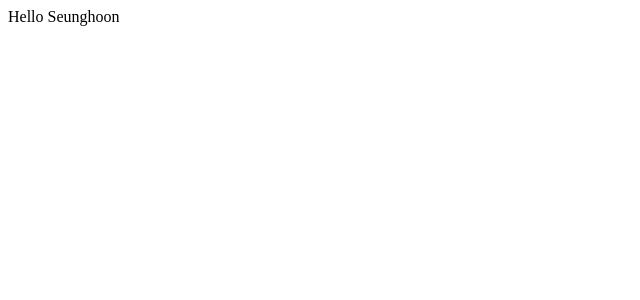
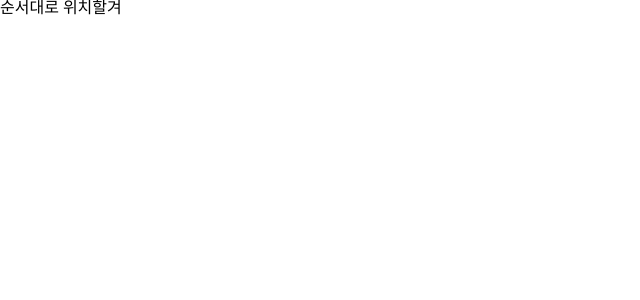
Before and after one commit to ihd0628/seunghoon-portfolio, a React (Create React App) app: page / in a window 1280 px wide. Shown: the top 300 px of the page, without its empty margins (0-640 px from the left). Built offline with nearby package versions, Linux system fonts and the light colour scheme.

Commit message:
chore : styled-component 환경 세팅

```diff
--- a/package.json
+++ b/package.json
@@ -10,6 +10,7 @@
     "react-dom": "^18.2.0",
     "react-scripts": "5.0.1",
     "styled-components": "^5.3.6",
+    "styled-reset": "^4.4.4",
     "web-vitals": "^2.1.4"
   },
   "scripts": {
--- /dev/null
+++ b/src/App.tsx
@@ -0,0 +1,7 @@
+import React from 'react';
+
+function App() {
+  return <div>순서대로 위치할겨</div>;
+}
+
+export default App;
--- a/src/index.js
+++ b/src/index.js
@@ -1,13 +1,15 @@
 import React from 'react';
 import ReactDOM from 'react-dom/client';
+import { ThemeProvider } from 'styled-components';
+import GlobalStyle from './styles/GlobalStyle';
+import theme from './styles/theme';
+import variables from './styles/variables';
+import App from './App';
 
 const root = ReactDOM.createRoot(document.getElementById('root'));
 root.render(
-  <React.StrictMode>
-    <div>Hello Seunghoon</div>
-  </React.StrictMode>,
+  <ThemeProvider theme={{ style: theme, variables }}>
+    <GlobalStyle />
+    <App />
+  </ThemeProvider>,
 );
-
-// If you want to start measuring performance in your app, pass a function
-// to log results (for example: reportWebVitals(console.log))
-// or send to an analytics endpoint. Learn more: https://bit.ly/CRA-vitals
--- /dev/null
+++ b/src/styles/GlobalStyle.tsx
@@ -0,0 +1,15 @@
+import { createGlobalStyle } from 'styled-components';
+import reset from 'styled-reset';
+
+const GlobalStyle = createGlobalStyle`
+${reset}
+  * {
+    box-sizing: border-box;
+  }
+
+  button {
+    border: none;
+  }
+`;
+
+export default GlobalStyle;
--- /dev/null
+++ b/src/styles/theme.tsx
@@ -0,0 +1,10 @@
+const theme = {
+  black: '#000000',
+  white: '#FFFFFF',
+  lightGrey: '#B0B0B0',
+  middleGrey: '#717171',
+  deepGrey: '#222222',
+  hoverGrey: '#DBDBDB',
+};
+
+export default theme;
--- /dev/null
+++ b/src/styles/variables.tsx
@@ -0,0 +1,25 @@
+import { css } from 'styled-components';
+
+const variables = {
+  flex: (direction = 'row', justify = 'center', align = 'center') => `
+    display: flex;
+    flex-direction: ${direction};
+    justify-content: ${justify};
+    align-items: ${align};
+  `,
+
+  Position: (position = 'absoulte', top = '0', left = '0') => `
+  Position: ${position};
+  top: ${top};
+  left: ${left};
+`,
+
+  absoluteCenter: css`
+    position: absolute;
+    top: 50%;
+    left: 50%;
+    transform: translate(-50%, -50%);
+  `,
+};
+
+export default variables;
```
Also changed, not shown: src/components/Introduce.tsx (added, +7 -0 lines), 1 other file (tests, documents, lock files or other folders).
